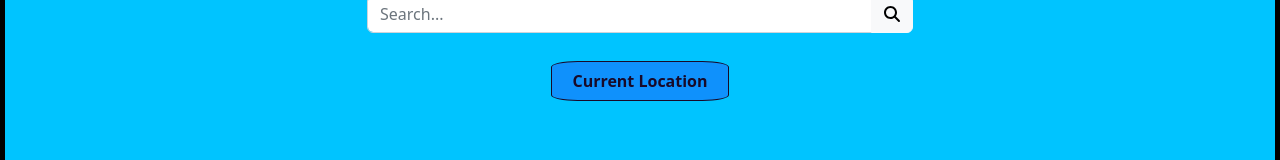
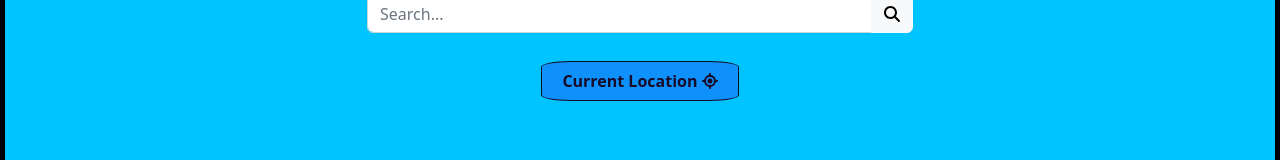
Before and after one commit to SubramanyaKS/Weather-app, a React (Create React App) app: page / in a window 1280 px wide. Shown: the part 186-346 px from the top of the page. Built offline with nearby package versions, Linux system fonts and the light colour scheme; no server answers; a web font is replaced by a local one.

Commit message:
updated icon

```diff
--- a/src/components/ButtonLocationUI.js
+++ b/src/components/ButtonLocationUI.js
@@ -1,10 +1,14 @@
 import React from 'react';
 import '../assets/main.css';
+import { FontAwesomeIcon } from "@fortawesome/react-fontawesome";
+import {
+  faLocation
+} from "@fortawesome/free-solid-svg-icons";
 
 const ButtonLocationUI = ({ state,handleFetchWeather }) => {
   return (
     <>
-      <button className={state.dark?"button button-dark":"button button-light"}  onClick={handleFetchWeather}><b>Current Location</b></button>
+      <button className={state.dark?"button button-dark":"button button-light"}  onClick={handleFetchWeather}><b>Current Location <FontAwesomeIcon icon={faLocation}/></b></button>
     </>
   );
 };
```
